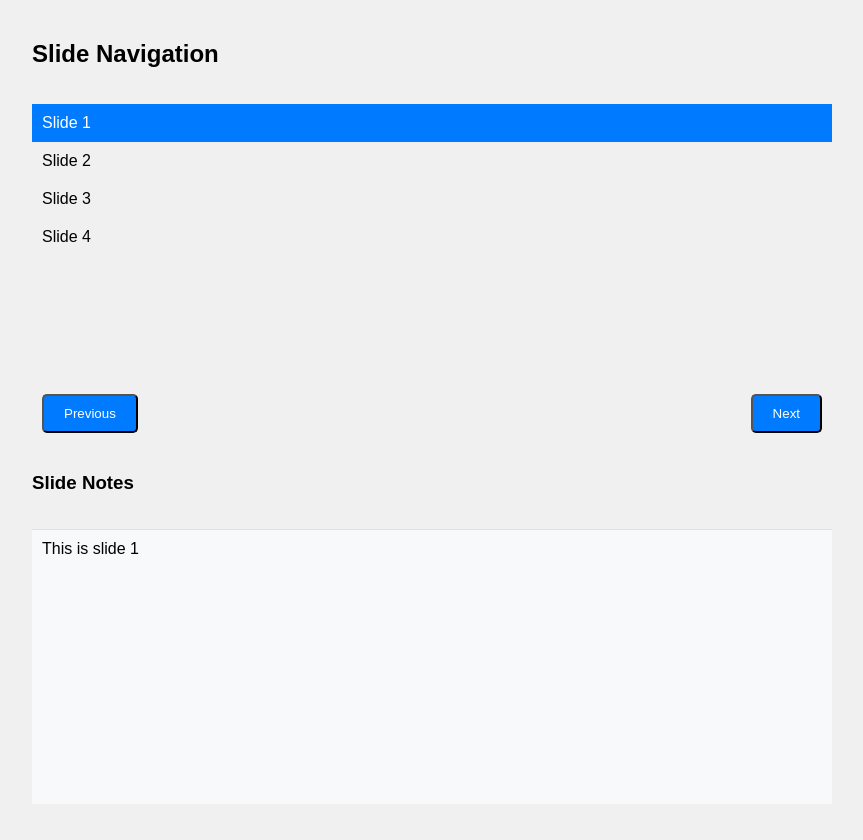
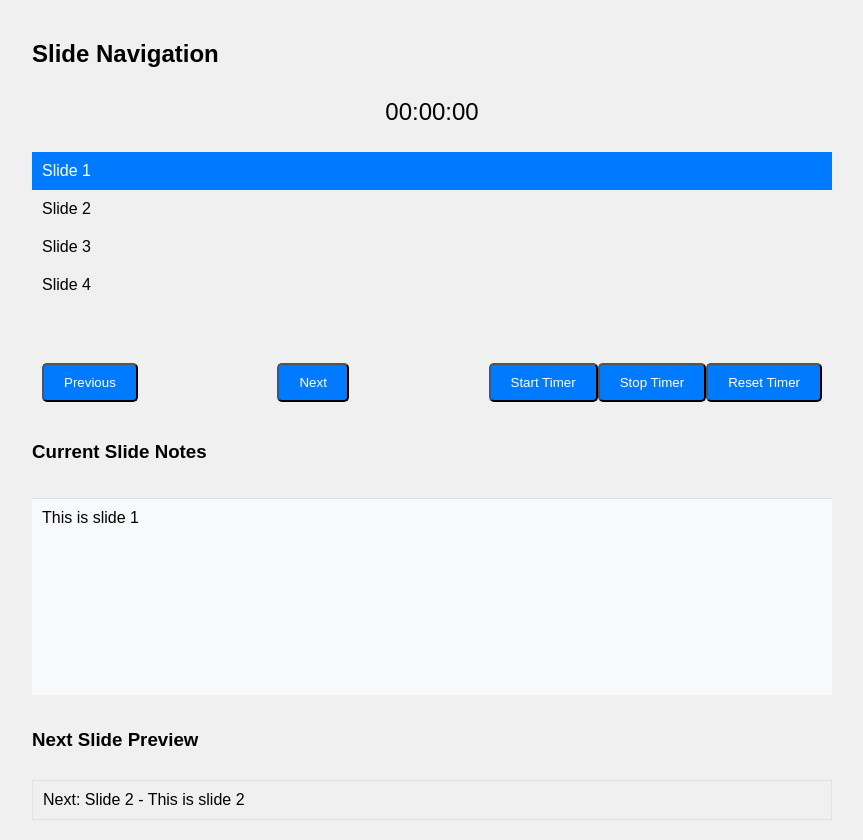
Before and after one commit to kws/code-slides, a Flask app: page /navigation in a window 1280 px wide. Shown: the whole page, without its empty margins (208-1071 px from the left). Run offline with Flask 3, Linux system fonts and the light colour scheme; some libraries are stand-ins or nearby versions.

Commit message:
Agent step completed: Implement presenter mode with timer and next slide preview

```diff
--- a/static/js/navigation.js
+++ b/static/js/navigation.js
@@ -4,6 +4,10 @@ class NavigationManager {
         this.currentSlideIndex = 0;
         this.slideList = document.getElementById('slide-list');
         this.notesParagraph = document.getElementById('slide-notes');
+        this.nextSlidePreview = document.getElementById('next-slide-preview');
+        this.timerElement = document.getElementById('timer');
+        this.startTime = null;
+        this.timerInterval = null;
     }
 
     async loadSlides() {
@@ -11,6 +15,7 @@ class NavigationManager {
         this.slides = await response.json();
         this.renderSlideList();
         this.updateNotes();
+        this.updateNextSlidePreview();
     }
 
     renderSlideList() {
@@ -31,11 +36,21 @@ class NavigationManager {
         this.notesParagraph.textContent = currentSlide.notes;
     }
 
+    updateNextSlidePreview() {
+        if (this.currentSlideIndex < this.slides.length - 1) {
+            const nextSlide = this.slides[this.currentSlideIndex + 1];
+            this.nextSlidePreview.textContent = `Next: Slide ${nextSlide.id} - ${nextSlide.notes}`;
+        } else {
+            this.nextSlidePreview.textContent = 'End of presentation';
+        }
+    }
+
     navigateToSlide(index) {
         console.log(`Navigating to slide ${index}`);
         this.currentSlideIndex = index;
         this.renderSlideList();
         this.updateNotes();
+        this.updateNextSlidePreview();
         this.sendNavigationMessage();
     }
 
@@ -45,6 +60,7 @@ class NavigationManager {
             this.currentSlideIndex++;
             this.renderSlideList();
             this.updateNotes();
+            this.updateNextSlidePreview();
             this.sendNavigationMessage();
         }
     }
@@ -55,6 +71,7 @@ class NavigationManager {
             this.currentSlideIndex--;
             this.renderSlideList();
             this.updateNotes();
+            this.updateNextSlidePreview();
             this.sendNavigationMessage();
         }
     }
@@ -62,6 +79,35 @@ class NavigationManager {
     sendNavigationMessage() {
         console.log('Sending navigation message');
         socket.emit('navigate', { slideIndex: this.currentSlideIndex });
+    }
+
+    startTimer() {
+        if (!this.startTime) {
+            this.startTime = new Date();
+            this.timerInterval = setInterval(() => this.updateTimer(), 1000);
+        }
+    }
+
+    stopTimer() {
+        if (this.timerInterval) {
+            clearInterval(this.timerInterval);
+            this.timerInterval = null;
+        }
+    }
+
+    resetTimer() {
+        this.stopTimer();
+        this.startTime = null;
+        this.timerElement.textContent = '00:00:00';
+    }
+
+    updateTimer() {
+        const currentTime = new Date();
+        const elapsedTime = new Date(currentTime - this.startTime);
+        const hours = elapsedTime.getUTCHours().toString().padStart(2, '0');
+        const minutes = elapsedTime.getUTCMinutes().toString().padStart(2, '0');
+        const seconds = elapsedTime.getUTCSeconds().toString().padStart(2, '0');
+        this.timerElement.textContent = `${hours}:${minutes}:${seconds}`;
     }
 }
 
@@ -73,6 +119,29 @@ document.addEventListener('DOMContentLoaded', () => {
 
     document.getElementById('prev-button').addEventListener('click', () => navigationManager.previousSlide());
     document.getElementById('next-button').addEventListener('click', () => navigationManager.nextSlide());
+
+    // Add timer control buttons
+    const startTimerButton = document.createElement('button');
+    startTimerButton.textContent = 'Start Timer';
+    startTimerButton.classList.add('button');
+    startTimerButton.addEventListener('click', () => navigationManager.startTimer());
+
+    const stopTimerButton = document.createElement('button');
+    stopTimerButton.textContent = 'Stop Timer';
+    stopTimerButton.classList.add('button');
+    stopTimerButton.addEventListener('click', () => navigationManager.stopTimer());
+
+    const resetTimerButton = document.createElement('button');
+    resetTimerButton.textContent = 'Reset Timer';
+    resetTimerButton.classList.add('button');
+    resetTimerButton.addEventListener('click', () => navigationManager.resetTimer());
+
+    const timerControls = document.createElement('div');
+    timerControls.appendChild(startTimerButton);
+    timerControls.appendChild(stopTimerButton);
+    timerControls.appendChild(resetTimerButton);
+
+    document.querySelector('.navigation-buttons').appendChild(timerControls);
 });
 
 socket.on('connect', () => {
--- a/templates/navigation.html
+++ b/templates/navigation.html
@@ -38,18 +38,31 @@
             justify-content: space-between;
             padding: 10px;
         }
+        #timer {
+            font-size: 24px;
+            text-align: center;
+            margin: 10px 0;
+        }
+        #next-slide-preview {
+            border: 1px solid #dee2e6;
+            padding: 10px;
+            margin-top: 10px;
+        }
     </style>
 </head>
 <body>
     <div class="container">
         <h2>Slide Navigation</h2>
+        <div id="timer">00:00:00</div>
         <ul id="slide-list"></ul>
         <div class="navigation-buttons">
             <button id="prev-button" class="button">Previous</button>
             <button id="next-button" class="button">Next</button>
         </div>
-        <h3>Slide Notes</h3>
+        <h3>Current Slide Notes</h3>
         <p id="slide-notes"></p>
+        <h3>Next Slide Preview</h3>
+        <div id="next-slide-preview"></div>
     </div>
     <script src="{{ url_for('static', filename='js/navigation.js') }}"></script>
 </body>
```
